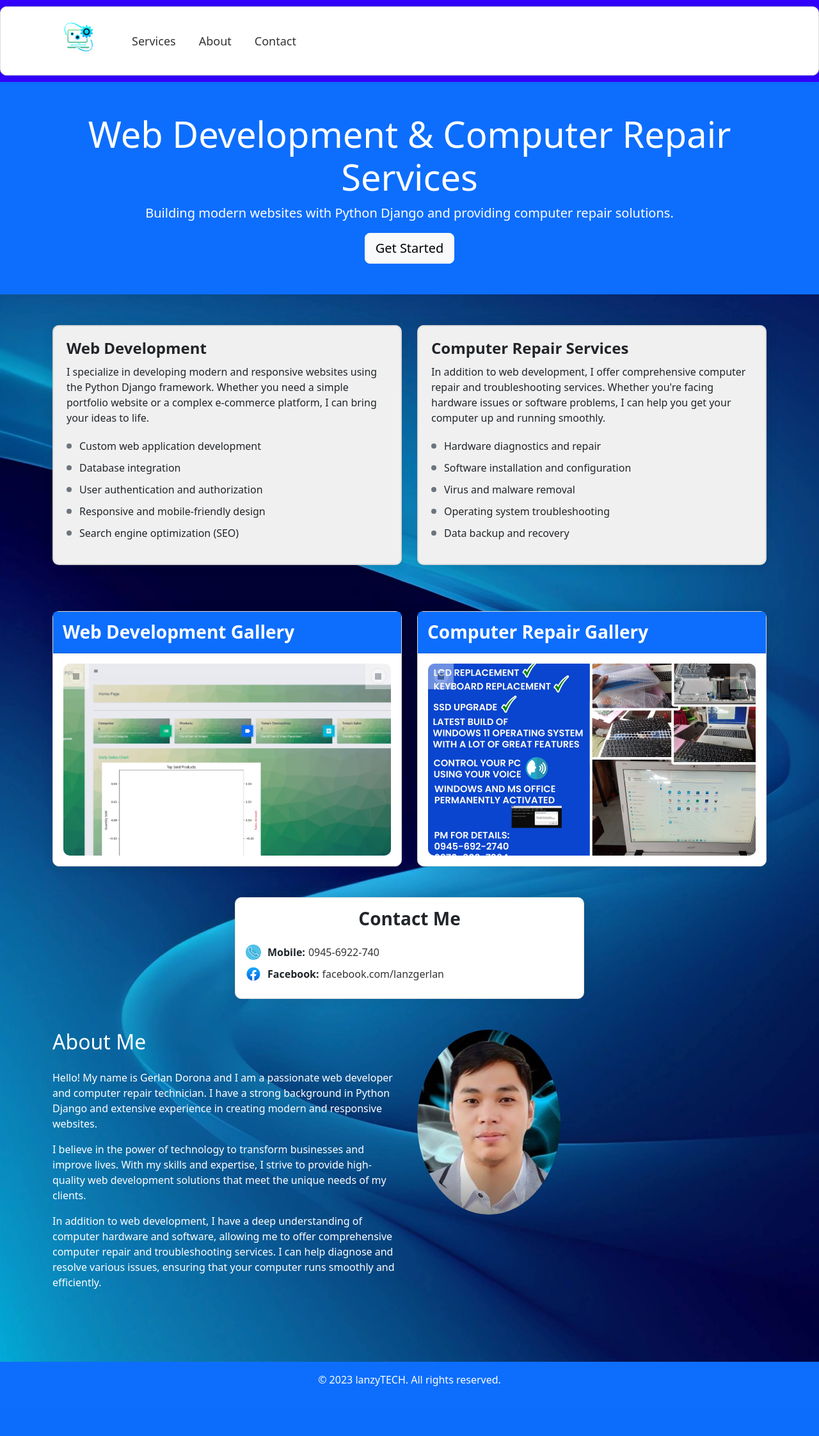
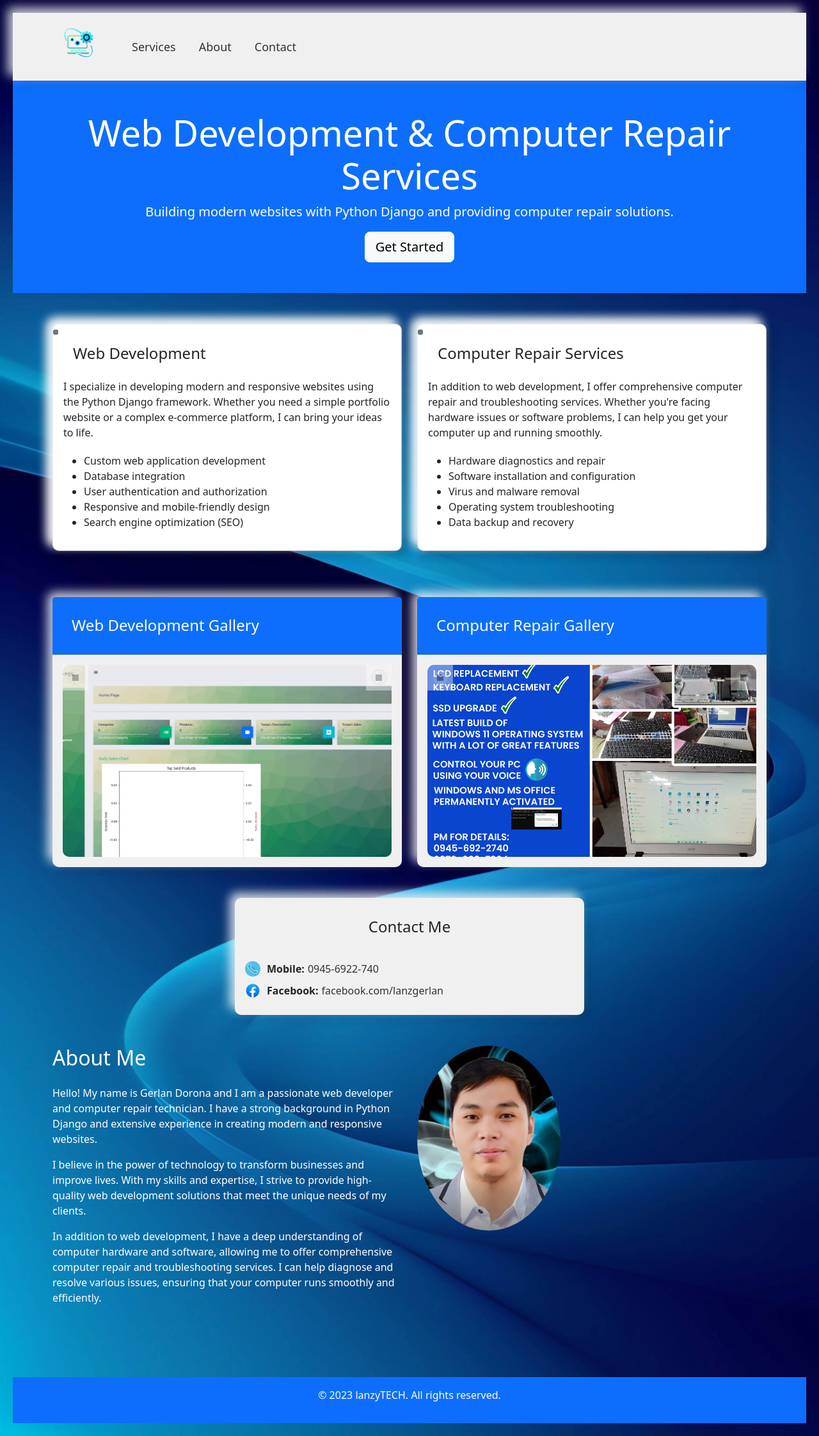
Before and after one commit to lanzy-lanzy/lanzy, a Django app: page / in a window 1280 px wide. Shown: the whole page at 64% size. Before the commit the page ends 2166 px from the top, so only its background shows below. Run offline with Django 4.2, Linux system fonts and the light colour scheme; some libraries are stand-ins or nearby versions.

Commit message:
Update styles.css

```diff
--- a/myapp/static/css/styles.css
+++ b/myapp/static/css/styles.css
@@ -1,25 +1,29 @@
 body {
-  background-image: url("static/img/bg.jpg");
-  background-repeat: no-repeat;
-  background-size: cover;
+  background-color: #f0f0f0;
+  padding: 20px;
 }
 
-.card {
+.card,
+.skeuomorphic,
+.contact-card,
+.header {
   background-color: #ffffff;
   border-radius: 10px;
-  box-shadow: 0 0 20px rgba(0, 0, 0, 0.1);
+  box-shadow: 8px 8px 16px rgba(0, 0, 0, 0.1), -8px -8px 16px rgba(255, 255, 255, 0.8);
   transition: transform 0.3s ease;
 }
 
-.card:hover {
+.card:hover,
+.skeuomorphic:hover,
+.contact-card:hover,
+.header:hover {
   transform: scale(1.05);
 }
 
-.skeuomorphic {
-  background-color: #f0f0f0;
-  border: 1px solid #dcdcdc;
-  border-radius: 10px;
-  padding: 20px;
+.card-header,
+.card-title {
+  font-size: 24px;
+  padding: 15px;
 }
 
 .skeuomorphic h2 {
@@ -32,17 +36,6 @@
   margin-bottom: 20px;
 }
 
-.skeuomorphic ul {
-  list-style-type: none;
-  padding-left: 0;
-}
-
-.skeuomorphic ul li {
-  padding-left: 20px;
-  position: relative;
-  margin-bottom: 10px;
-}
-
 .skeuomorphic ul li:before {
   content: "";
   position: absolute;
@@ -52,22 +45,6 @@
   height: 8px;
   border-radius: 50%;
   background-color: #6c757d;
-}
-
-.contact-card {
-  background-color: #ffffff;
-  border-radius: 10px;
-  box-shadow: 0 0 20px rgba(0, 0, 0, 0.1);
-  transition: transform 0.3s ease;
-}
-
-.contact-card:hover {
-  transform: scale(1.05);
-}
-
-.card-title {
-  font-size: 28px;
-  font-weight: bold;
 }
 
 .contact-info {
@@ -101,16 +78,9 @@
   color: #007bff;
 }
 
-header {
+.header {
   background-color: #3300ff;
   padding: 10px 0;
-}
-
-.neumorphic {
-  background-color: #999999;
-  border: 1px solid #dcdcdc;
-  border-radius: 10px;
-  box-shadow: 8px 8px 16px rgba(0, 0, 0, 0.1), -8px -8px 16px rgba(255, 255, 255, 0.8);
 }
 
 .navbar-brand img {
@@ -176,28 +146,22 @@
 /* Additional custom styles for a more appealing look */
 
 .neumorphic {
-  background-color: #ffffff;
-  border-radius: 10px;
-  box-shadow: 0 0 20px rgba(0, 0, 0, 0.1);
-  transition: transform 0.3s ease;
+  background-color: #f0f0f0;
+  border: none;
+  box-shadow: 8px 8px 16px rgba(0, 0, 0, 0.1), -8px -8px 16px rgba(255, 255, 255, 0.8);
 }
 
 .neumorphic:hover {
   transform: scale(1.05);
 }
 
-.card-header {
-  font-size: 24px;
-  padding: 15px;
-}
-
 .carousel-control-prev-icon,
 .carousel-control-next-icon {
-  background-color: #ffffff;
+  background-color: #f0f0f0;
   width: 25px;
   height: 25px;
   border-radius: 50%;
-  border: 1px solid #dddddd;
+  border: 1px solid #dcdcdc;
 }
 
 .carousel-control-prev,
```
